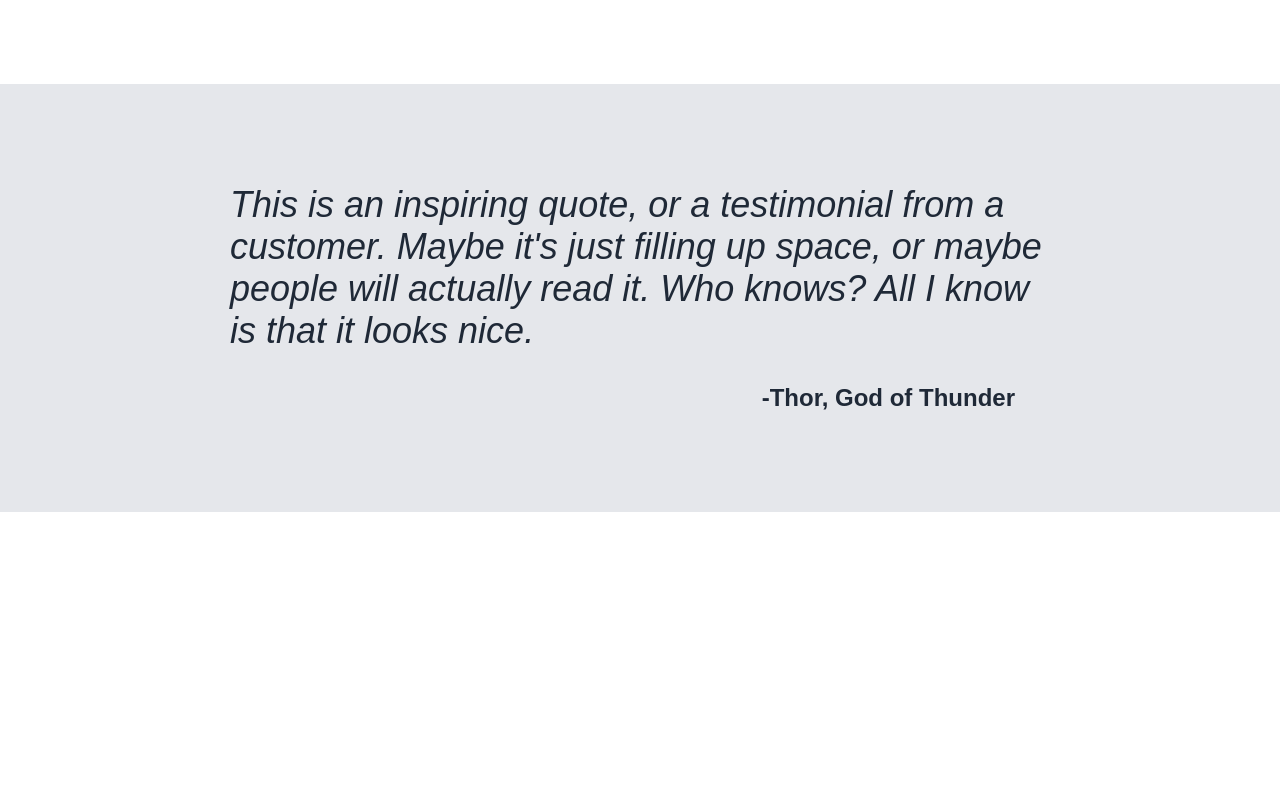
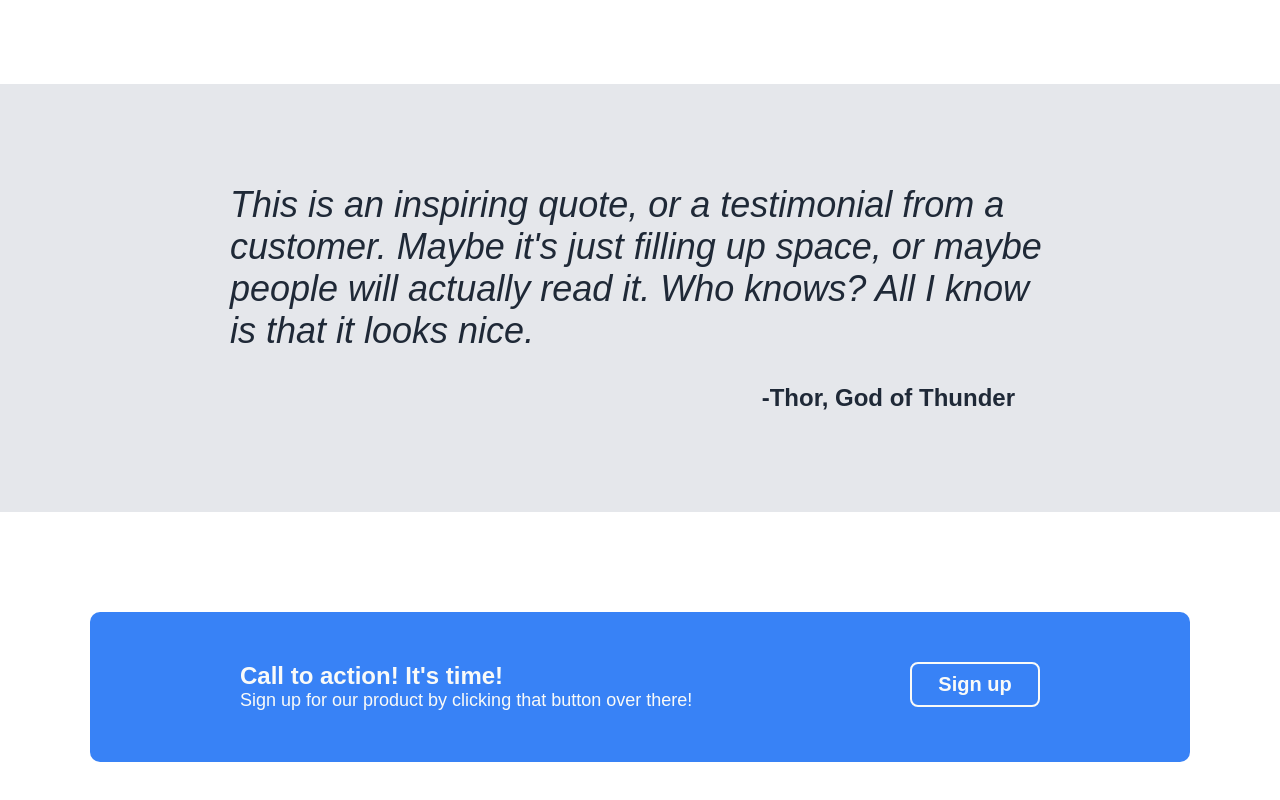
Before and after one commit to Raleese/landing-page, a plain HTML site: page index.html in a window 1280 px wide. Shown: the part 880-1680 px from the top of the page. Before the commit the page ends 1392 px from the top, so only its background shows below. Drawn offline with Linux system fonts and the light colour scheme.

Commit message:
Complete 4th part of page

```diff
--- a/index.html
+++ b/index.html
@@ -51,6 +51,13 @@
         <div class="quote">This is an inspiring quote, or a testimonial from a customer. Maybe it's just filling up space, or maybe people will actually read it. Who knows? All I know is that it looks nice.</div>
         <div class="author">-Thor, God of Thunder</div>
     </div>
+    <div class="container4">
+        <div class="call">
+            <div class="call1">Call to action! It's time!</div>
+            <div class="call2">Sign up for our product by clicking that button over there!</div>
+        </div>
+        <button class="signup">Sign up</button>
+    </div>
   </body>
 
 
--- a/style.css
+++ b/style.css
@@ -129,3 +129,43 @@ a {
     color: #1F2937;
     width: 750px;
 }
+
+.container4 {
+    display: flex;
+    justify-content: space-between;
+    padding-left: 150px;
+    padding-right: 150px;
+    padding-top: 50px;
+    background-color: #3882F6;
+    text-align: center;
+    border-radius: 10px;
+    margin: auto;
+    margin-top: 100px;
+    margin-bottom: 100px;
+    width: 800px;
+    height: 100px;
+}
+.signup {
+    background-color: #3882F6;
+    width: 130px;
+    height: 45px;
+    color: #F9FAF8;
+    font-size: 20px;
+    font-weight: 600;
+    border-radius: 8px;
+    border: 2px solid #F9FAF8;
+}
+.call {
+    display: flex;
+    flex-direction: column;
+    text-align: left;
+}
+.call1 {
+    font-size: 24px;
+    color: #F9FAF8;
+    font-weight: 600;
+}
+.call2 {
+    font-size: 18px;
+    color: #F9FAF8;
+}
```
